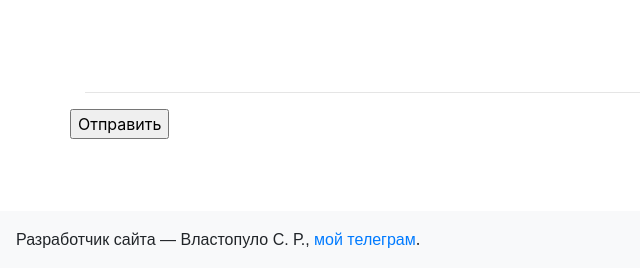
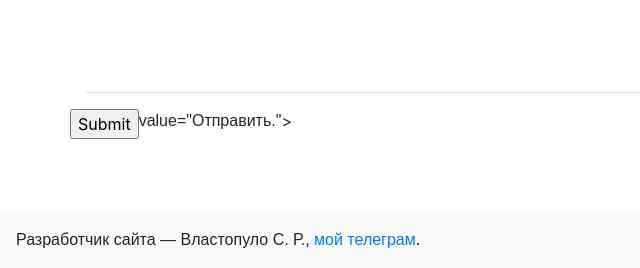
Before and after one commit to iluneko/hw5_flask, a Flask app: page /questions in a window 1280 px wide. Shown: the part 4780-5048 px from the top of the page, without its empty margins (0-640 px from the left). Run offline with Flask 2, Linux system fonts and the light colour scheme.

Commit message:
Update questions.html

```diff
--- a/templates/questions.html
+++ b/templates/questions.html
@@ -17,16 +17,16 @@
     <div class="row">
         <div class="col-md-4"><font face = "Fantasy">Ваш пол:</font></div>
         <select name="gender" class="col-md-4">
-            <option value="male">мужской.</option>
-            <option value="female">женский.</option>
+            <option value="male"><p><font face = "Fantasy">мужской.</font></p></option>
+            <option value="female"><p><font face = "Fantasy">женский.</font></p></option>
         </select>
     </div>
     <hr>
     <div class="row">
         <div class="col-md-4"><font face = "Fantasy">Вы студент?</font></div>
         <select name="education" class="col-md-4">
-            <option value="student">студент.</option>
-            <option value="not_student">не студент.</option>
+            <option value="student"><p><font face = "Fantasy">студент.</font></p></option>
+            <option value="not_student"><p><font face = "Fantasy">не студент.</font></p></option>
         </select>
     </div>
     <hr>
@@ -99,7 +99,7 @@
     </div>
     <hr>
     <div class="row">
-        <input class="submit" type="submit" name="submit" value="Отправить">
+        <input class="submit" type="submit" name="submit" <p><font face = "Fantasy">value="Отправить."</font></p>>
     </div>
 </form>
 <br>
```
